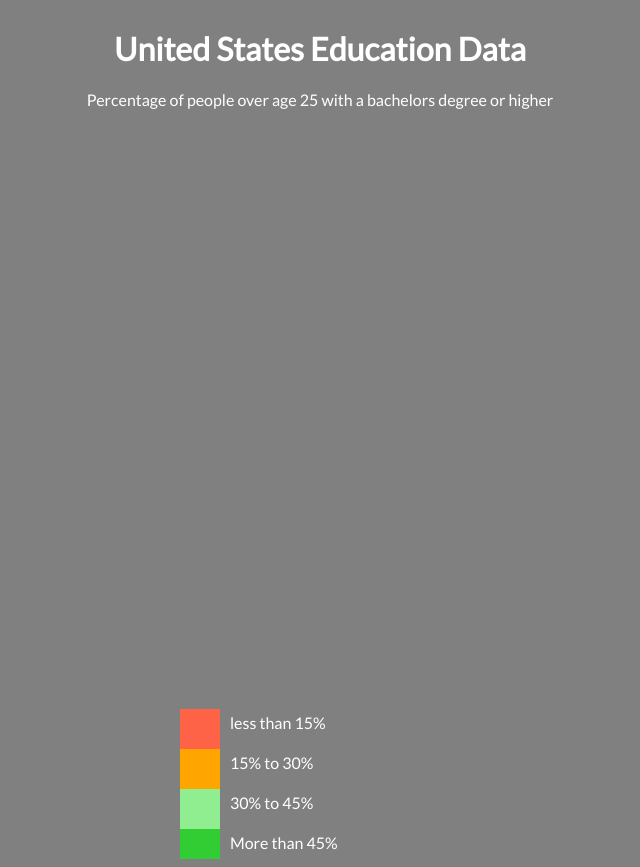
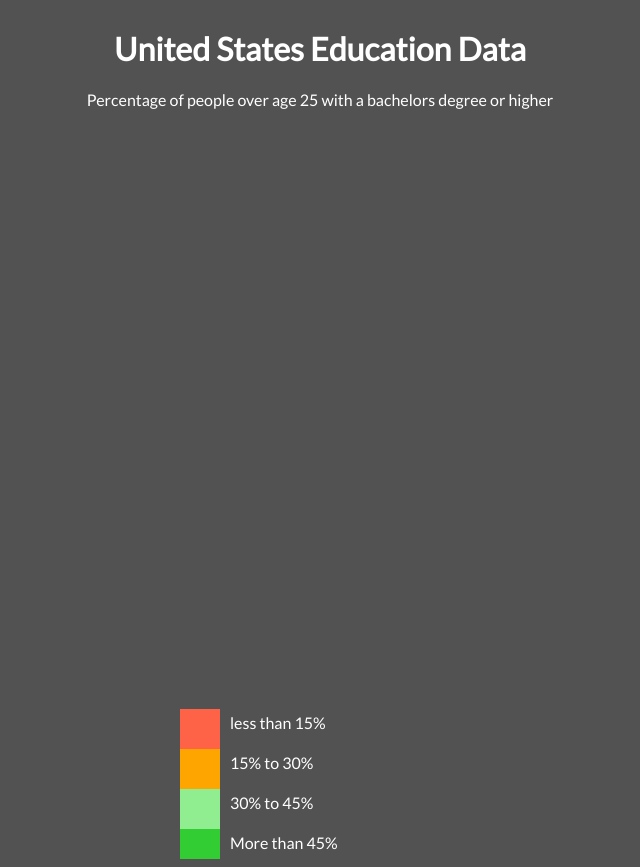
Before and after one commit to thediegobryan/FCC_Choropleth_Map, a plain HTML site: page index.html in a window 1280 px wide. Shown: the whole page, without its empty margins (320-960 px from the left). Drawn offline with nearby package versions, Linux system fonts and the light colour scheme; no server answers.

Commit message:
style revisions, removed testing suite

```diff
--- a/index.html
+++ b/index.html
@@ -46,6 +46,6 @@
 </body>
 <!--JavaScript-->
 <script src='./main.js'></script>
-<!--FREE CODE CAMP TEST-->
-<script src='https://cdn.freecodecamp.org/testable-projects-fcc/v1/bundle.js'></script>
+<!-- FREE CODE CAMP TEST
+<script src='https://cdn.freecodecamp.org/testable-projects-fcc/v1/bundle.js'></script> -->
 </html>
--- a/style.css
+++ b/style.css
@@ -9,14 +9,14 @@ body{
     flex-direction: column;
     justify-content: center;
     align-items: center;
-    background-color: grey;
+    background-color: rgb(82, 82, 82);
     color: white;
     font-family: 'Lato', sans-serif;
 
 }
 
 svg{
-    background-color: grey;
+    background-color: rgb(82, 82, 82);
 }
 
 #canvas{
```
